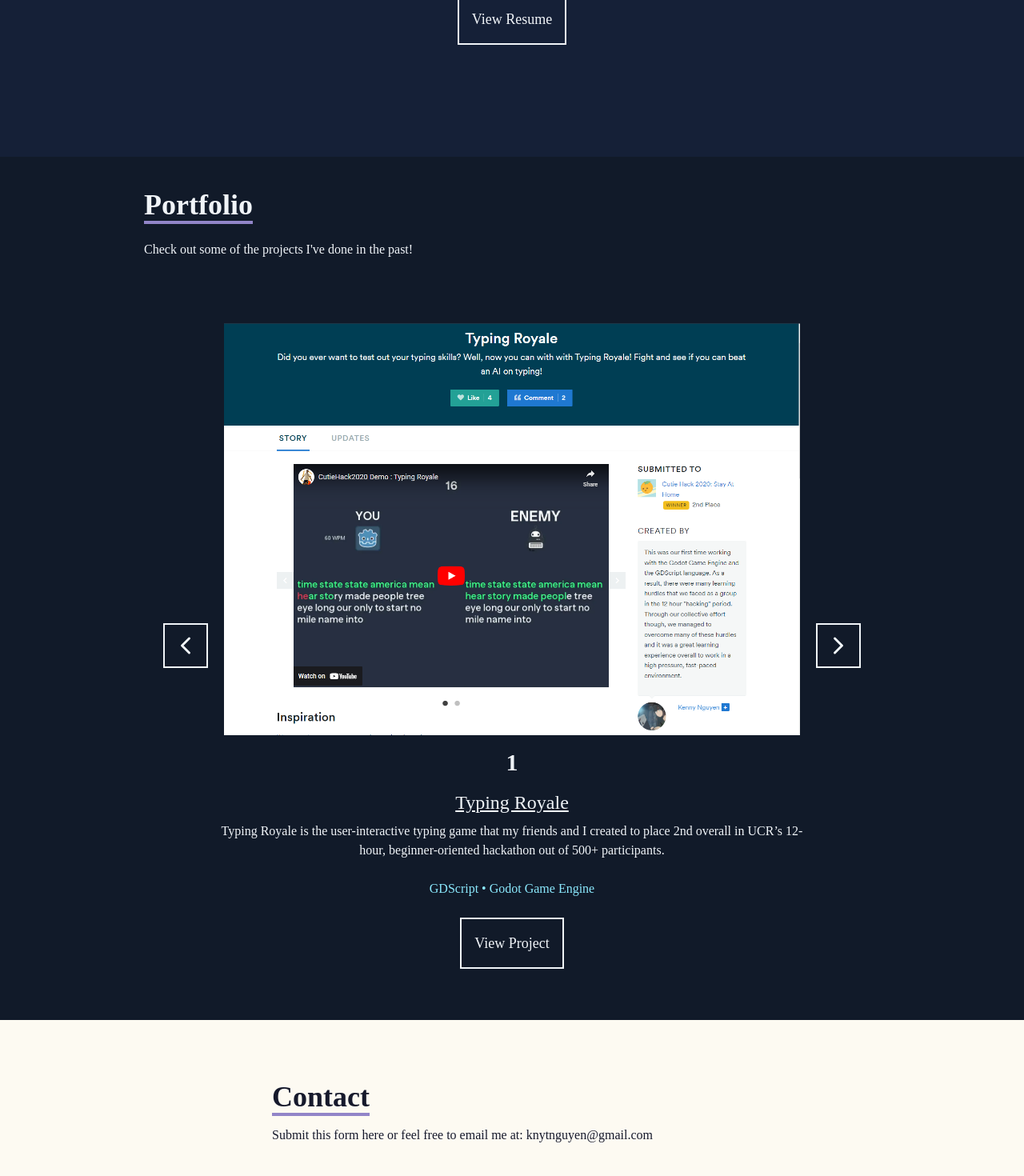
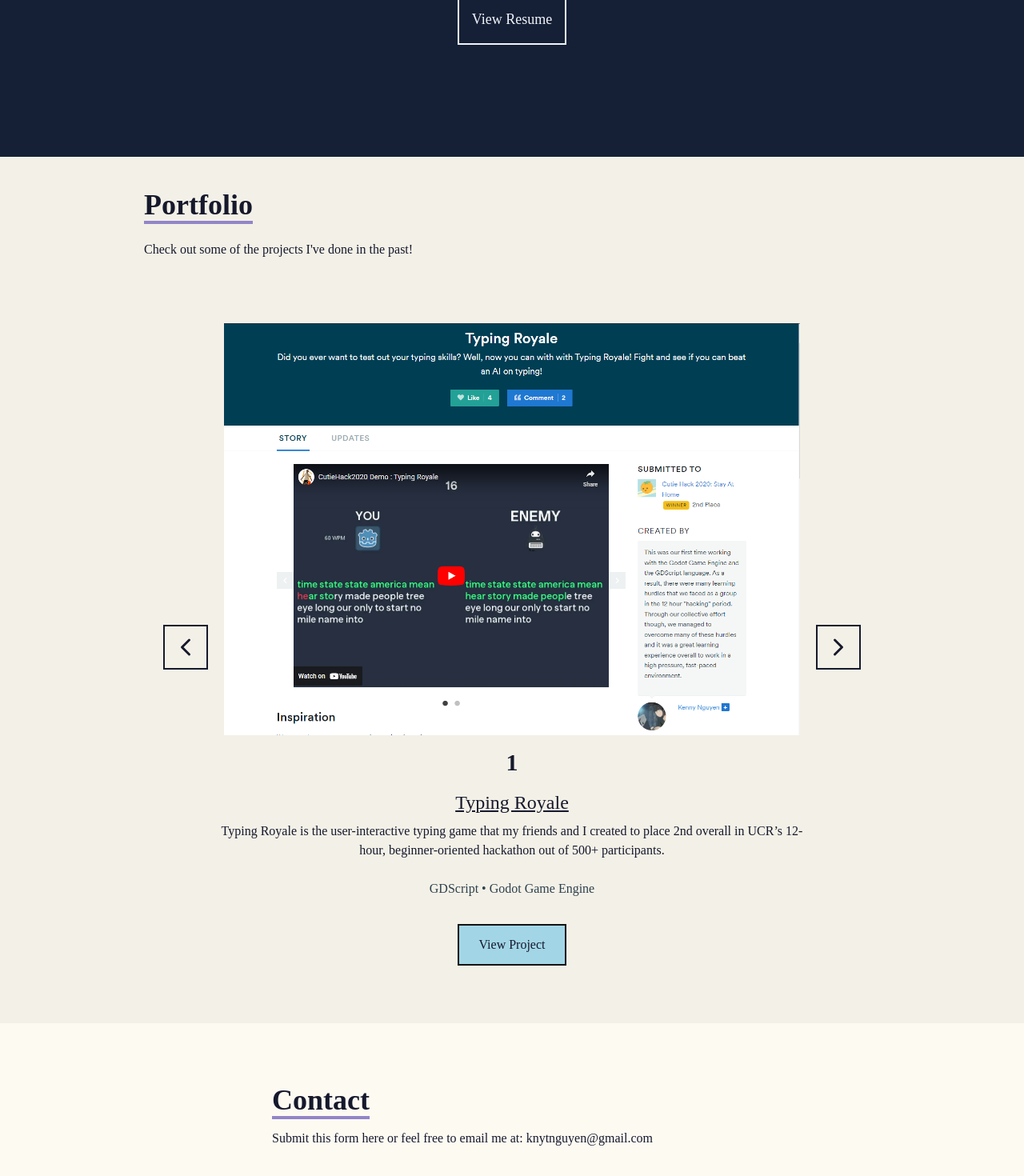
Before and after one commit to knytnguyen/portfolio, a React (Create React App) app: page / in a window 1280 px wide. Shown: the part 2204-3674 px from the top of the page at 80% size. Built offline with nearby package versions, Linux system fonts and the light colour scheme.

Commit message:
Changed styling and colors of portfolio section

```diff
--- a/src/components/Portfolio.jsx
+++ b/src/components/Portfolio.jsx
@@ -32,10 +32,10 @@
     };
 
   return (
-    <div name ='portfolio' className='w-full h-130vh text-[#f0f4f8] bg-[#111a29]'>
+    <div name ='portfolio' className='w-full h-150vh text-[#16192C] bg-[#F3F0E7]'>
         <div className='max-w-[1000px] mx-auto p-10 flex flex-col justify-center w-full h-full'>
             <div className='pb-8'>
-                <p className='text-4xl font-bold inline border-b-4 text-[#f0f4f8] border-[#9285C8]'>Portfolio</p>
+                <p className='text-4xl font-bold inline border-b-4 text-[#16192C] border-[#9285C8]'>Portfolio</p>
                 <p className='py-6'>Check out some of the projects I've done in the past!</p>
             </div>
             {/* CONTAINER
@@ -46,7 +46,7 @@
                     const { id, image, title, imageDescription, techUsed, linkToProject} = item;
                     return (
                         <div key={id} className={activeSlide === id ? 'flex justify-between items-center' : 'hidden'}>
-                            <button className='text-4xl border-2 border-[#f0f4f8] hover:bg-[#9285C8] hover:text-[#111a29] p-2' onClick={() => prevSliderHandler(id)}>
+                            <button className='text-4xl border-2 border-[#16192C] hover:bg-[#9285C8] hover:text-[#111a29] p-2' onClick={() => prevSliderHandler(id)}>
                                 <FiChevronLeft />
                             </button>
                             <div className='flex flex-col items-center'>
@@ -54,12 +54,12 @@
                                 <h2 className='text-3xl font-bold my-4'>{id}</h2>
                                 <p className='text-2xl underline'>{title}</p>
                                 <p className='text-1xl p-2 text-center'>{imageDescription}</p>
-                                <p className='text-1xl p-4 pb-6 text-[#8be9fd]'>{techUsed}</p>
+                                <p className='text-1xl p-4 pb-6 text-[#2d414c]'>{techUsed}</p>
                                 <a className='border-green' href={linkToProject} rel='noreferrer' target='_blank'>
-                                    <button className='text-lg border-2 border-[#f0f4f8] p-4 hover:bg-[#9285C8] hover:border-[#111a29]'>View Project</button>
+                                    <button className='text-[#16192C] bg-[#A2D6E7] group border-2 px-6 py-3 my-2 flex justify-center mx-auto border-[#121212] hover:bg-[#E6CCF5]'>View Project</button>
                                 </a>
                             </div>
-                            <button className='text-4xl border-2 border-[#f0f4f8] hover:bg-[#9285C8] hover:text-[#111a29] p-2' onClick={() => nextSlideHandler(id)}>
+                            <button className='text-4xl border-2 border-[#16192C] hover:bg-[#9285C8] hover:text-[#111a29] p-2' onClick={() => nextSlideHandler(id)}>
                                 <FiChevronRight />
                             </button>
                         </div>
```
